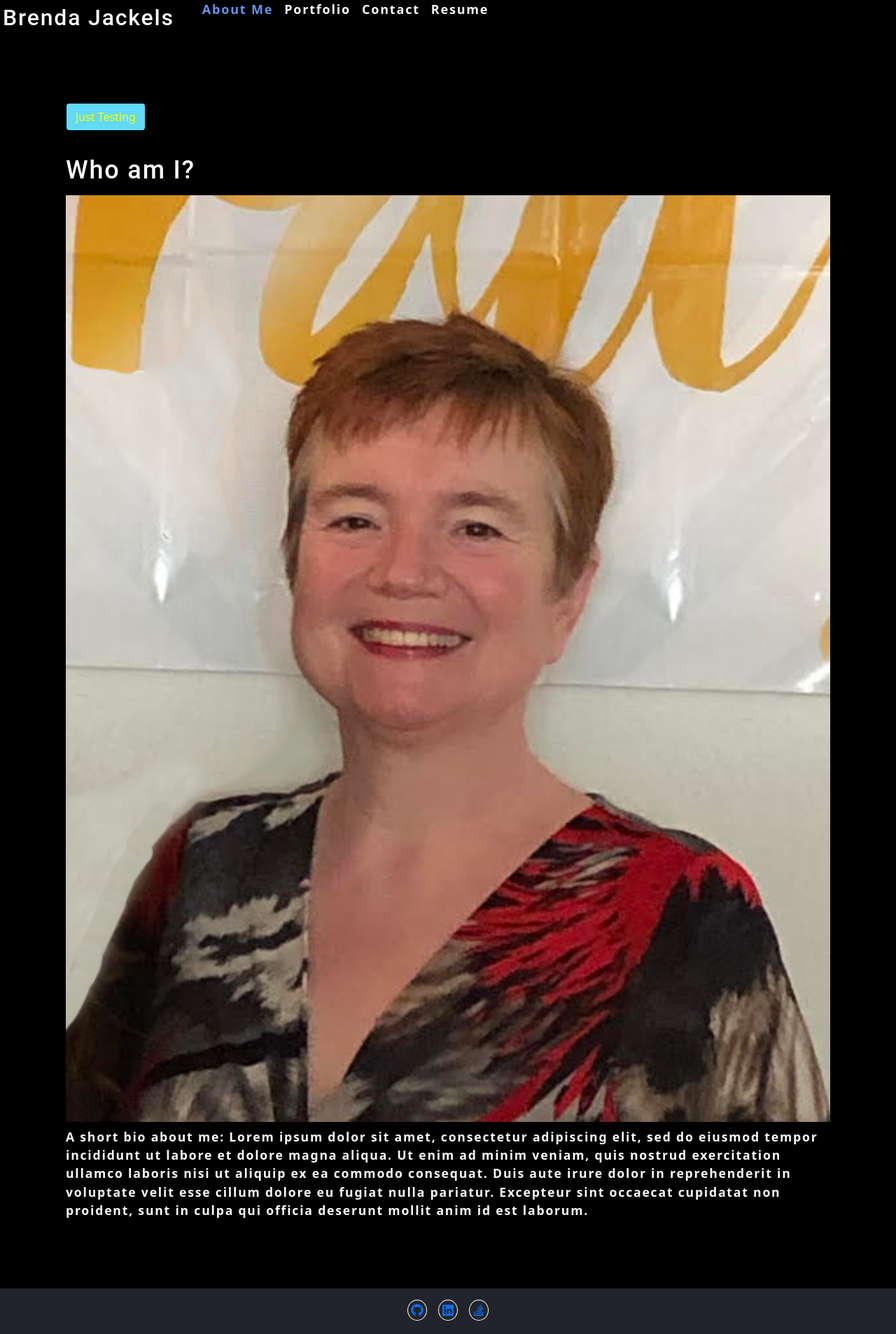
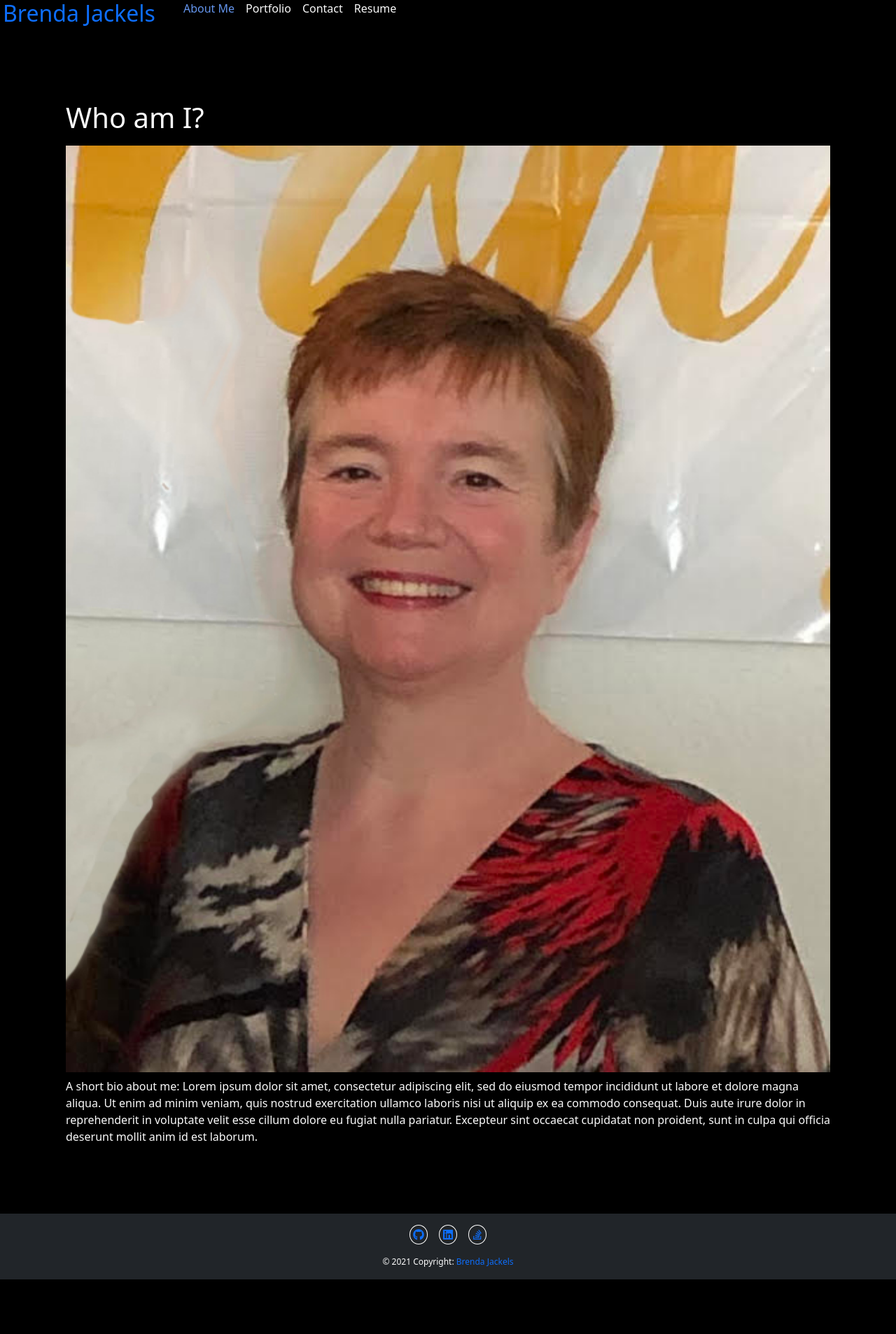
Before and after one commit to bjackels5/BrendaJackels, a React (Create React App) app: page / in a window 1280 px wide. Shown: the top 1906 px of the page at 70% size. After the commit the page ends 1828 px from the top, so only its background shows below. Built offline with nearby package versions, Linux system fonts and the light colour scheme.

Commit message:
removed unnecessary/unused css styles

```diff
--- a/public/index.html
+++ b/public/index.html
@@ -41,7 +41,7 @@
       To begin the development, run `npm start` or `yarn start`.
       To create a production bundle, use `npm run build` or `yarn build`.
     -->
-    <!-- do I need this? <script src='assets/bootstrap/js/bootstrap.min.js'></script> -->
+    <!-- do I need this? <script src='%PUBLIC_URL%/assets/bootstrap/js/bootstrap.min.js'></script> -->
 
 </body>
 
--- a/src/App.css
+++ b/src/App.css
@@ -1,42 +1 @@
-.App {
-  text-align: center;
-}
-
-.App-logo {
-  height: 40vmin;
-  pointer-events: none;
-}
-
-@media (prefers-reduced-motion: no-preference) {
-  .App-logo {
-    animation: App-logo-spin infinite 20s linear;
-  }
-}
-
-.App-header {
-  background-color: #282c34;
-  min-height: 100vh;
-  display: flex;
-  flex-direction: column;
-  align-items: center;
-  justify-content: center;
-  font-size: calc(10px + 2vmin);
-  color: white;
-}
-
-.App-link {
-  color: #61dafb;
-}
-
-.btn-bjj {
-    background-color: #61dafb;
-}
-
-@keyframes App-logo-spin {
-  from {
-    transform: rotate(0deg);
-  }
-  to {
-    transform: rotate(360deg);
-  }
-}
+/* nothing that was originally in here actually gets used */
--- a/src/components/About/index.js
+++ b/src/components/About/index.js
@@ -8,7 +8,6 @@ import profilePic from "../../assets/images/Brenda2021.jpg";
 function About() {
     return (
         <section className="my-5">
-            <button className="btn btn-bjj">Just Testing</button>
             <h1 id="about">Who am I?</h1>
             <img src={profilePic} className="my-2" style={{ width: "100%" }} alt="Brenda Jackels portrait" />
             <p>A short bio about me: Lorem ipsum dolor sit amet, consectetur adipiscing elit, sed do eiusmod tempor incididunt ut labore et dolore magna aliqua. Ut enim ad minim veniam, quis nostrud exercitation ullamco laboris nisi ut aliquip ex ea commodo consequat. Duis aute irure dolor in reprehenderit in voluptate velit esse cillum dolore eu fugiat nulla pariatur. Excepteur sint occaecat cupidatat non proident, sunt in culpa qui officia deserunt mollit anim id est laborum.</p>
--- a/src/components/Project/index.js
+++ b/src/components/Project/index.js
@@ -16,7 +16,7 @@ function Project({ project }) {
             <p className="card-text">{project.description}</p>
             {/* to change the color of the icon, add color="thecolor" to the icon. <FaGithub color="magenta" />, e.g. */}
             <a className="proj-link" href={`${githubPath}${project.githubProject}`} target="_blank" rel="noreferrer"><FaGithub /></a>
-            <a className="proj-link float-right" href={`${project.appLink}`} target="_blank" rel="noreferrer"><FaPlayCircle /></a>
+            <a className="proj-link" href={`${project.appLink}`} target="_blank" rel="noreferrer"><FaPlayCircle /></a>
         </div>
     )
 }
--- a/src/index.css
+++ b/src/index.css
@@ -8,20 +8,14 @@ main {
     --hover-color: magenta;
     --active-color: cornflowerblue;
 
-    --primary: #8c54ff;
-    --secondary: #F3A847;
-    /* --tertiary: #B12704; */
     --light: #fafafa;
     --dark: #000000;
-    --darker: #111111;
-    /* --error: rgb(228, 46, 1); */
-    /* --spacing-one: calc(1rem * 0.5); */
-    /* --spacing-two: calc(1rem); */
-    /* --spacing-five: calc(2.5rem); */
-
 }
 
-/* * {
+/* seems like I might want this back? Just in case, I'll keep it until I'm done with all styling. If
+   it's still commented out when I'm done, I'll delete it then. */
+/*
+* {
     box-sizing: border-box;
 } */
 
@@ -30,179 +24,45 @@ html, body {
 }
 
 body {
-    margin: 0;
-    padding: 0;
-    font-weight: 600;
-    line-height: 1.5;
-    font-size: 18px;
-    letter-spacing: .1em;
     background: var(--dark);
     color: var(--light);
-    /* font-family: 'Poiret One', cursive; */
-}
-
-h1, h2, h3, h4, h5, h6 {
-    font-family: 'Roboto', sans-serif;
-    font-weight: 500;
-    margin: 5px 0;
-    line-height: 1.25;
-}
-
-h1 {
-    font-size: 2.25rem;
-}
-
-h2 {
-    font-size: 2rem;
-}
-
-h3 {
-    font-size: 1.75rem;
-}
-
-h4 {
-    font-size: 1.5rem;
-}
-
-h5 {
-    font-size: 1.25rem;
-}
-
-h6 {
-    font-size: 1rem;
-}
-
-p {
-    font-size: 1.1rem;
-    margin-top: 0;
 }
 
 a {
-    text-decoration: none;
+    text-decoration: none; /* no underlines for links */
 }
 
 a:visited {
     color: inherit; /* don't allow the visited links to change color */
 }
 
-header {
-    background: var(--dark);
+li {
+    list-style: none; /* no bullets for list items */
 }
 
-header a {
-    color: var(--light);
-}
-
-button {
-    font-size: 1rem;
-    text-decoration: none;
-    padding: 0.25rem 1rem;
-    border-radius: .5rem;
-    border: none;
-    outline: none;
-    cursor: pointer;
-    margin: 0 1px;
-    background-color: var(--secondary);
-}
-
-.proj-img {
-    max-width: 100%;
-}
-
-li {
-    list-style: none;
-}
-
-nav a:hover, nav li:hover, .resume-link:hover, .copyright-link:hover {
+nav li:hover, .resume-link:hover, .copyright-link:hover {
     color: var(--hover-color);
 }
 
 nav li {
-    cursor: pointer;
+    cursor: pointer; /* makes the cursor change when hovering on a nav li item */
 }
 
-textarea {
+/* used only by the Contact component. After re-writing that, see if I still need this textarea {
     width: 600px;
     height: 120px;
     border: 3px solid #cccccc;
     padding: 5px;
-}
+} */
 
-.container {
-    width: 85%;
-    max-width: 1200px;
-    margin-left: auto;
-    margin-right: auto;
-}
-
+/* used in Nav only - I need this for now, but once I convert Nav to use bootstrap, I might not need it */
 .flex-row {
     display: flex;
     flex-wrap: wrap;
 }
 
-.space-between {
-    justify-content: space-between;
-}
-
-.flex-end {
-    justify-content: flex-end;
-}
-
-.modalBackdrop {
-    background: rgba(0, 0, 0, .65);
-    bottom: 0;
-    left: 0;
-    overflow: auto;
-    position: fixed;
-    right: 0;
-    top: 0;
-    z-index: 1;
-}
-
-.modalContainer {
-    background: var(--darker);
-    border-radius: 5px;
-    max-width: 100%;
-    margin: 50px auto;
-    padding: 15px;
-    width: 960px;
-}
-
-.modalTitle {
-    font-size: 18px;
-    font-weight: 600;
-    margin-bottom: 25px;
-}
-
-button {
-    background: var(--primary);
-    border: 0;
-    border-radius: 5px;
-    color: #fff;
-    cursor: pointer;
-    font-size: 16px;
-    font-weight: 600;
-    margin-bottom: 30px;
-    padding: 10px 15px;
-}
-
-/*
-a {
-    border-radius: 5px;
-    font-weight: 600;
-    padding: 2px 4px;
-    margin-left: -2px;
-    margin-right: -2px;
-}
-*/
-
 .navActive {
     color: var(--active-color);
-}
-
-.btn-bjj { /* just some values to test with */
-    background-color: #61dafb;
-    color: yellow;
 }
 
 .card-text {
@@ -211,18 +71,7 @@ a {
     margin-bottom:10px ;
 }
 
-.btn-app {
-    background-color: #5098e6;
-    padding: 3px;
-    margin: 5px;
-}
-
-.float-right {
-    /* float:right; */
-}
-
-
-.proj-link {
+.proj-link, .footer-link {
     border: 1px solid white;
     border-radius: 50%;
     margin-right: 10px;
@@ -236,18 +85,12 @@ a {
     border: 2px solid var(--hover-color);
 }
 
+.proj-img {
+    max-width: 100%;
+}
+
 .project:hover {
     padding: 2px;
-}
-
-.footer-link {
-    border: 1px solid white;
-    border-radius: 50%;
-    margin-right: 10px;
-    margin-top: 50px;
-    padding-bottom: 4px;
-    padding-left: 4px;
-    padding-right: 4px;
 }
 
 .copyright-info {
```
